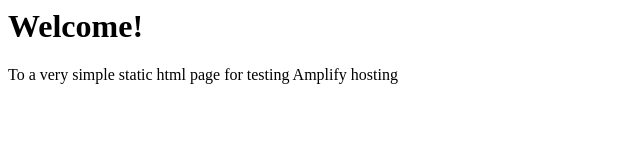
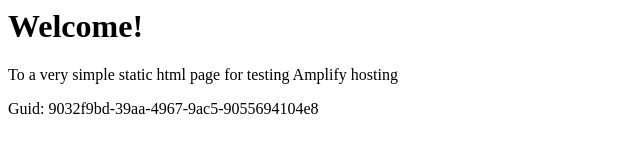
Before and after one commit to aws-aemilia-fra/Github-PR-Commit-Integration-Test-DoNotTouch-Gith-P5X5MO5I-v1-prod-eu-central-1, a website: page src/index.html in a window 1280 px wide. Shown: the whole page, without its empty margins (0-640 px from the left). Drawn offline with Linux system fonts and the light colour scheme.

Commit message:
commit from integ tests

```diff
--- a/src/index.html
+++ b/src/index.html
@@ -1,3 +1,5 @@
+
+
 <html lang="en">
 
 <head>
@@ -10,6 +12,6 @@
 <body>
     <h1>Welcome!</h1>
     <p>To a very simple static html page for testing Amplify hosting</p>
-</body>
+    <p>Guid: 9032f9bd-39aa-4967-9ac5-9055694104e8</p></body>
 
 </html>
```
